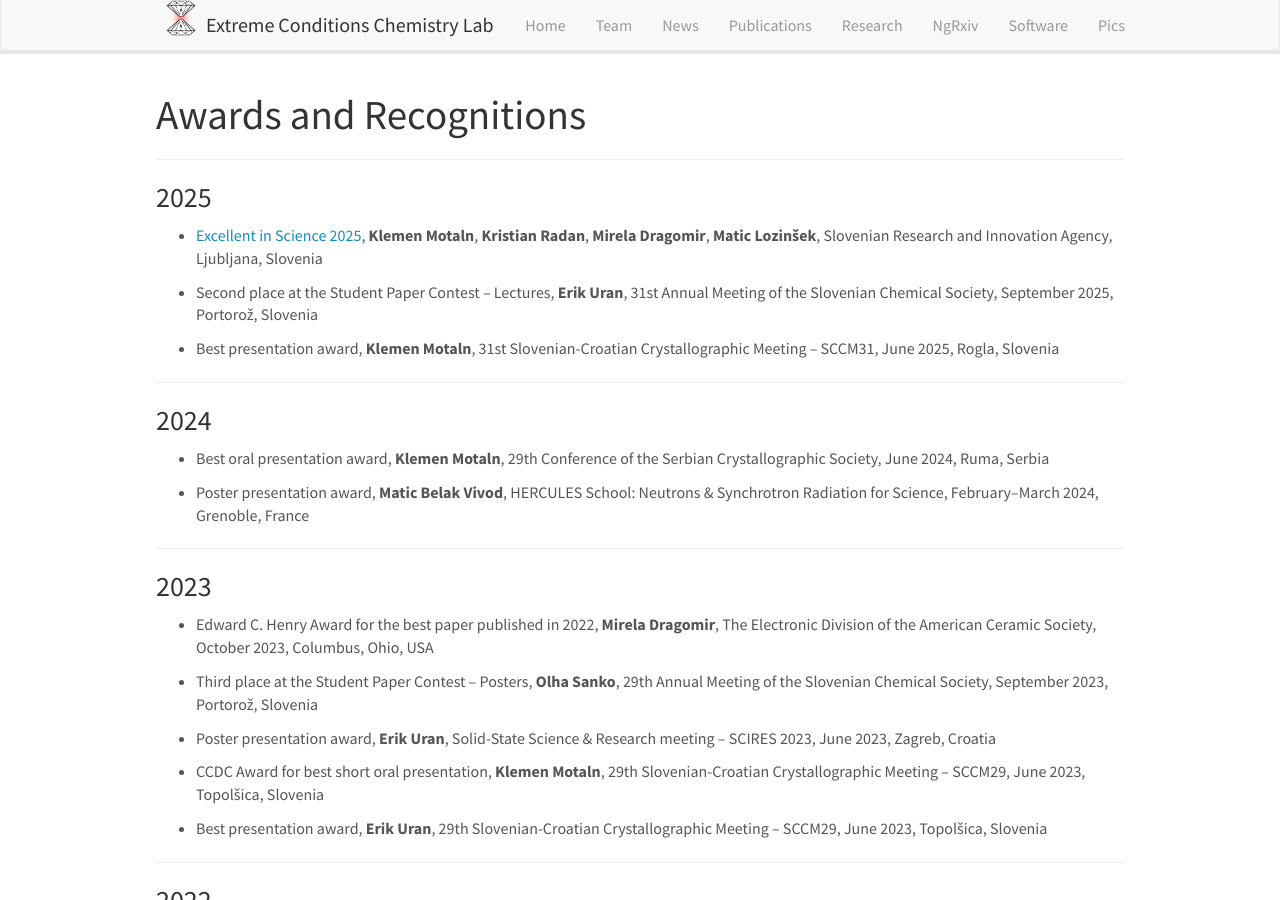
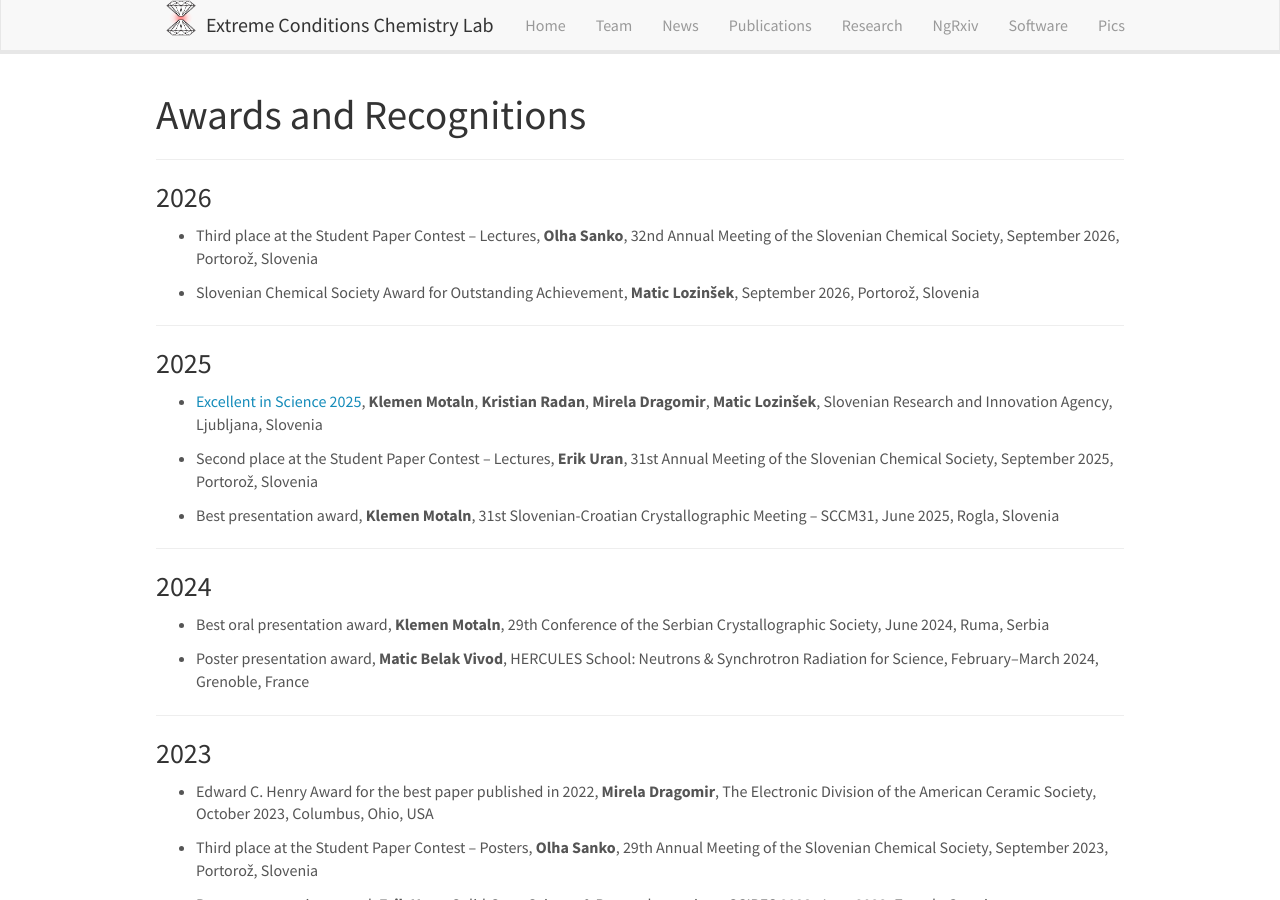
Before and after one commit to eccl-jsi/eccl-jsi.github.io, a Jekyll site: the page built from _pages/awards.md, in a window 1280 px wide and 900 px high. Built offline with Jekyll 4.4.1, drawn with Linux system fonts in a browser that asks for light colours; nearby versions of some CDN libraries.

Commit message:
Update awards.md

```diff
--- a/_pages/awards.md
+++ b/_pages/awards.md
@@ -7,6 +7,14 @@ permalink: /awards
 ---
 
 # Awards and Recognitions
+
+<hr>
+
+### 2026
+
+- Third place at the Student Paper Contest – Lectures, <b>Olha Sanko</b>, 32nd Annual Meeting of the Slovenian Chemical Society, September 2026, Portorož, Slovenia
+
+- Slovenian Chemical Society Award for Outstanding Achievement, <b>Matic Lozinšek</b>, September 2026, Portorož, Slovenia
 
 <hr>
 
```
